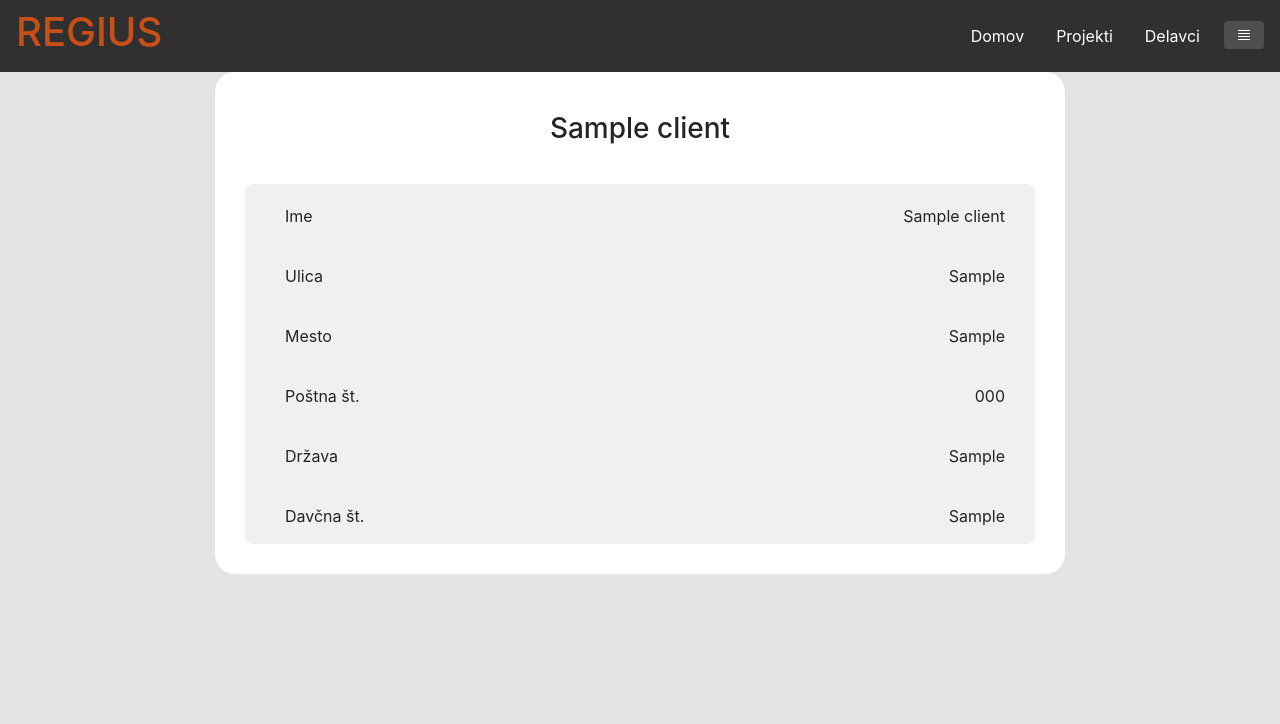
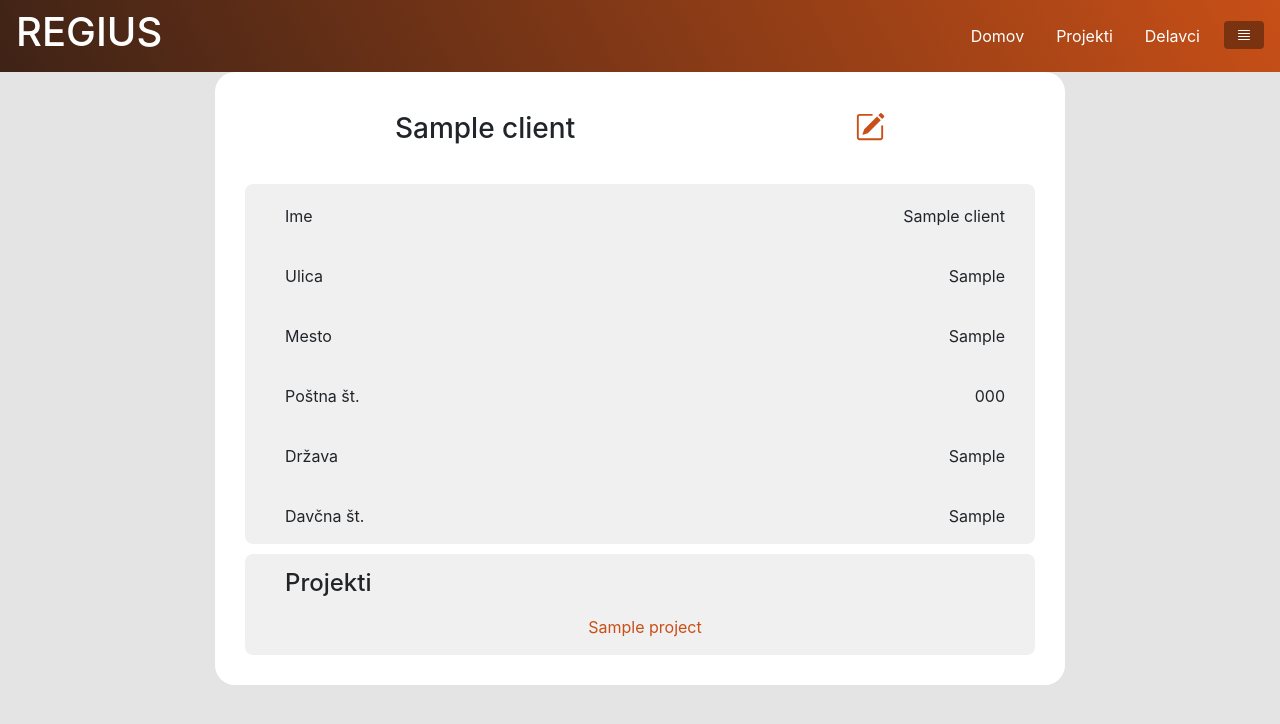
Before and after one commit to jazzyoda5/regius_site, a Django app: page /projekti/stranka/1/ in a window 1280 px wide. Shown: the top 724 px of the page. Run offline with Django 3.2, Linux system fonts and the light colour scheme; a user stored in the database is signed in; tables that the repository leaves empty hold one stand-in row (values such as "Sample post"); parts of the project's set-up code (start-up, migrations or seed data) failed here and were passed over.

Commit message:
changed design, edit details

```diff
--- a/overview/static/overview/main.css
+++ b/overview/static/overview/main.css
@@ -2,7 +2,12 @@ body {
     background-color: #e4e4e4;
 }
 .nav-bar-div {
-    background-color: #303030;
+    height: 100%;
+    margin: 0;
+    background-repeat: no-repeat;
+    background-attachment: fixed;
+    background-color: #1b1b1b;
+    background-image: linear-gradient(62deg, #161616 0%, #c84f17 100%);
 }
 .nav-bar-div nav {
     display: flex;
@@ -13,22 +18,22 @@ body {
     color: #ffffff;
 }
 .nav-bar-div a:hover {
-    color: #c85017;
+    color: rgb(39, 39, 39);
 }
 .nav-bar-div h1 {
-    color: #c85017;
+    color: white;
 }
 .nav-bar-div .dropdown button {
     display: flex;
     justify-content: center;
     align-items: center;
-    background-color: #4f4f4f;
+    background-color:  #7a3311;
     border: none;
     margin-left: 8px;
     margin-top: 5px;
 }
 .dropdown button:hover {
-    color: #c85017;
+    color: rgb(75, 75, 75);
 }
 .dropdown a {
     color: black;
--- a/projects/static/projects/client_details.css
+++ b/projects/static/projects/client_details.css
@@ -6,9 +6,22 @@
     padding: 20px;
 }
 .client_name {
+    display: flex;
+    justify-content: space-around;
     text-align: center;
     padding: 20px;
 }
+.client_name a {
+    display: flex;
+    font-size: 30px;
+    float: right !important;
+    color: #c84f17;
+}
+.client_name a:hover {
+    color: #a22c00;
+    text-decoration: none;
+}
+
 .client_details ul {
     display: grid;
     grid-template-columns: auto;
@@ -18,10 +31,27 @@
     margin: 10px;
 }
 
-.client_details li {
+.data li {
     display: flex;
     justify-content: space-between;
     list-style: none;
     padding-right: 30px;
     padding-top: 20px;
 }
+.projects li {
+    display: flex;
+    justify-content: center;
+    list-style: none;
+    padding-right: 30px;
+    padding-top: 10px;
+}
+.projects h4 {
+    margin-top: 15px;
+}
+.projects a {
+    color: #c84f17;
+}
+.projects a:hover {
+    color: #a22c00;
+    text-decoration: none;
+}
--- a/projects/templates/projects/client_details.html
+++ b/projects/templates/projects/client_details.html
@@ -6,7 +6,26 @@
 <div class="client_details">
   <div class="client_name">
     <h3>{{ values.Ime }}</h3>
+    <a href="/projekti/stranka/{{client.id}}/uredi/">
+      <svg
+        width="1em"
+        height="1em"
+        viewBox="0 0 16 16"
+        class="bi bi-pencil-square"
+        fill="currentColor"
+        xmlns="http://www.w3.org/2000/svg"
+      >
+        <path
+          d="M15.502 1.94a.5.5 0 0 1 0 .706L14.459 3.69l-2-2L13.502.646a.5.5 0 0 1 .707 0l1.293 1.293zm-1.75 2.456l-2-2L4.939 9.21a.5.5 0 0 0-.121.196l-.805 2.414a.25.25 0 0 0 .316.316l2.414-.805a.5.5 0 0 0 .196-.12l6.813-6.814z"
+        />
+        <path
+          fill-rule="evenodd"
+          d="M1 13.5A1.5 1.5 0 0 0 2.5 15h11a1.5 1.5 0 0 0 1.5-1.5v-6a.5.5 0 0 0-1 0v6a.5.5 0 0 1-.5.5h-11a.5.5 0 0 1-.5-.5v-11a.5.5 0 0 1 .5-.5H9a.5.5 0 0 0 0-1H2.5A1.5 1.5 0 0 0 1 2.5v11z"
+        />
+      </svg>
+    </a>
   </div>
+  <div class="data">
   <ul>
     {% for key, val in values.items %}
     <li>
@@ -19,5 +38,16 @@
     </li>
     {% endfor %}
   </ul>
+  </div>
+  <div class="projects">
+  <ul>
+  <h4>Projekti</h4>
+  {% for project in projects %}
+    <li>
+        <a href="/projekti/{{project.id}}/">{{project.project_name}}</p>
+    </li>
+  {% endfor %}
+  </ul>
+  </div>
 </div>
 {% endblock %}
--- a/projects/urls.py
+++ b/projects/urls.py
@@ -8,5 +8,7 @@ urlpatterns = [
     path('novastranka/', views.add_client),
     path('<int:project_id>/', views.project_details),
     path('kontaktnipodatki/<int:project_id>', views.add_project_contact_info),
-    path('stranka/<int:client_id>/', views.client_details)
+    path('stranka/<int:client_id>/uredi/', views.edit_client_details),
+    path('stranka/<int:client_id>/', views.client_details),
+    path('<int:project_id>/uredi/', views.edit_project_details)
 ]
--- a/projects/views.py
+++ b/projects/views.py
@@ -34,6 +34,7 @@ def add_project(request):
             return HttpResponseRedirect('/projekti/')
 
 
+@login_required
 def project_details(request, project_id):
     # Get project
     project = Project.objects.get(id=project_id)
@@ -62,6 +63,23 @@ def project_details(request, project_id):
     }
     return render(request, 'projects/project_details.html', context)
 
+
+def edit_project_details(request, project_id):
+    project = Project.objects.get(id=project_id)
+    if request.method == "GET":
+        context = {
+            'form': NewProjectForm(instance=project),
+            'title': project.project_name,
+        }
+        return render(request, 'projects/edit_project_details.html', context)
+
+    elif request.method == "POST":
+        form = NewProjectForm(request.POST, instance=project)
+        if form.is_valid():
+            form.save()
+            return HttpResponseRedirect('/projekti/' + str(project.id))
+
+
 # Construction site address
 @login_required
 def add_project_address(request):
@@ -78,7 +96,6 @@ def add_project_address(request):
         if form.is_valid():
             form.save()
             return HttpResponseRedirect('/projekti/')
-
 
 
 @login_required
@@ -109,6 +126,7 @@ def add_client(request):
                 return render(request, 'projects/add_client.html', context)
 
 
+@login_required
 def client_details(request, client_id):
     # Get client
     client = Client.objects.get(id=client_id)
@@ -125,15 +143,35 @@ def client_details(request, client_id):
             except AttributeError:
                 pass
 
+    # Projects with this client
+    projects = Project.objects.filter(client=client)
 
     context = {
-        'values': values
+        'values': values,
+        'client': client,
+        'projects': projects
     }
     print(values)
     return render(request, 'projects/client_details.html', context)
 
 
+@login_required
+def edit_client_details(request, client_id):
+    client = Client.objects.get(id=client_id)
+    if request.method == "GET":
+        context = {
+            'form': NewClientForm(instance=client),
+        }
+        return render(request, 'projects/edit_client_details.html', context)
 
+    elif request.method == "POST":
+        form = NewClientForm(request.POST, instance=client)
+        if form.is_valid():
+            form.save()
+            return HttpResponseRedirect('/projekti/stranka/' + str(client.id) + '/')
+
+
+@login_required
 def add_project_contact_info(request, project_id):
     if request.method == "GET":
         project = Project.objects.get(id=project_id)
```
Also changed, not shown: projects/static/projects/project_details.css (+9 -4 lines), projects/templates/projects/edit_client_details.html (added, +15 -0 lines), projects/templates/projects/edit_project_details.html (added, +39 -0 lines), projects/templates/projects/project_details.html (+24 -2 lines).
